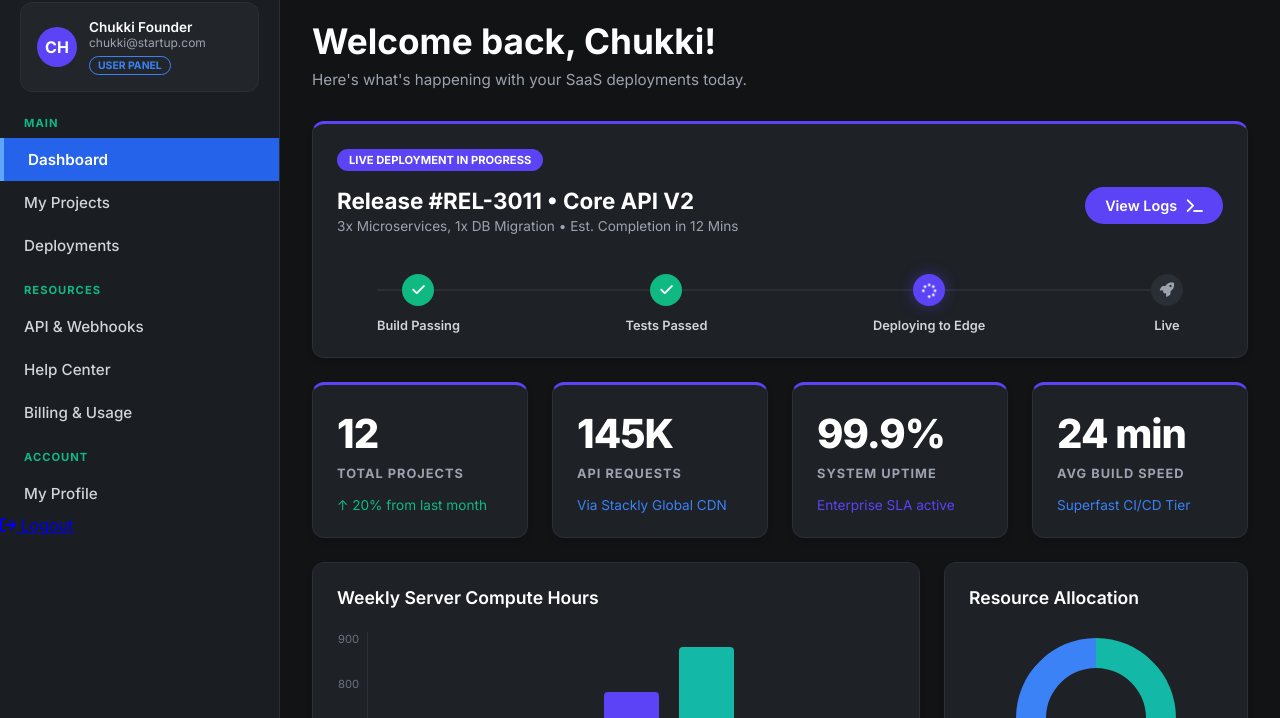
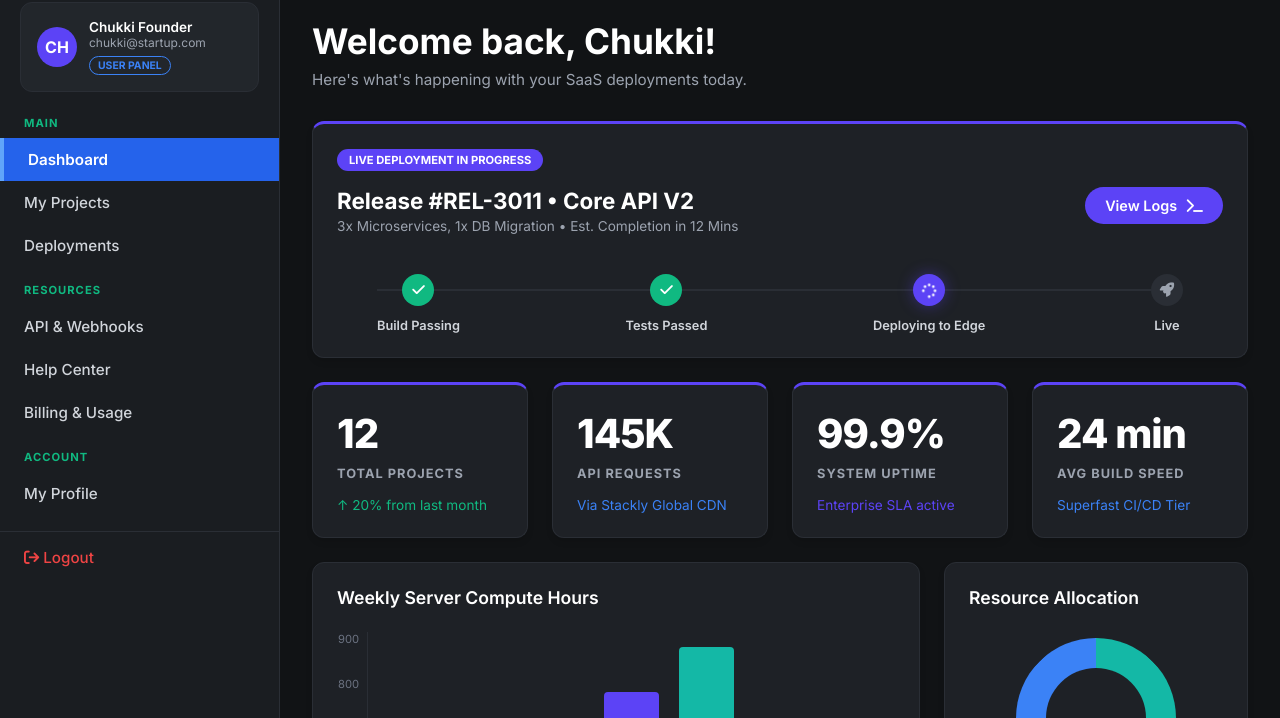
Before and after one commit to gaganachukki/startupsaas, a plain HTML site: page userdashboard.html in a window 1280 px wide. Shown: the part 82-800 px from the top of the page. Drawn offline with Linux system fonts and the light colour scheme.

Commit message:
Add files via upload

```diff
--- a/admindashboard.css
+++ b/admindashboard.css
@@ -46,7 +46,10 @@ body { background: #111315; color: #ffffff; display: flex; height: 100vh; overfl
 .btn-action i { font-size: 1rem; }
 
 /* Cards */
-.card { background: #1e2126; border: 1px solid #2a2e35; border-radius: 12px; padding: 24px; box-shadow: 0 4px 6px rgba(0,0,0,0.1); }
+.card {
+    min-width: 0;
+    max-width: 100%;
+    overflow: hidden; background: #1e2126; border: 1px solid #2a2e35; border-radius: 12px; padding: 24px; box-shadow: 0 4px 6px rgba(0,0,0,0.1); }
 .card-theme-top { border-top: 3px solid #5c43f6; }
 
 /* Progress / Timeline Hero */
@@ -186,3 +189,21 @@ body { background: #111315; color: #ffffff; display: flex; height: 100vh; overfl
     .stat-num { font-size: 2rem; }
     div[style*="grid-template-columns:1fr 1fr; gap:24px;"] { grid-template-columns: 1fr !important; }
 }
+
+/* Logout Button Styling */
+.nav-logout {
+    display: block;
+    padding: 12px 24px;
+    color: #ef4444;
+    text-decoration: none;
+    font-size: 0.95rem;
+    font-weight: 500;
+    transition: 0.2s;
+    border-top: 1px solid #2a2e35;
+    margin-top: 16px;
+    padding-top: 16px;
+}
+.nav-logout:hover {
+    background: rgba(239, 68, 68, 0.1);
+    color: #f87171;
+}
--- a/userdashboard.css
+++ b/userdashboard.css
@@ -186,3 +186,21 @@ body { background: #111315; color: #ffffff; display: flex; height: 100vh; overfl
     .stat-num { font-size: 2rem; }
     div[style*="grid-template-columns:1fr 1fr; gap:24px;"] { grid-template-columns: 1fr !important; }
 }
+
+/* Logout Button Styling */
+.nav-logout {
+    display: block;
+    padding: 12px 24px;
+    color: #ef4444;
+    text-decoration: none;
+    font-size: 0.95rem;
+    font-weight: 500;
+    transition: 0.2s;
+    border-top: 1px solid #2a2e35;
+    margin-top: 16px;
+    padding-top: 16px;
+}
+.nav-logout:hover {
+    background: rgba(239, 68, 68, 0.1);
+    color: #f87171;
+}
--- a/userdashboard.html
+++ b/userdashboard.html
@@ -164,7 +164,7 @@
                 <h1 class="page-title">My Projects</h1>
                 <p class="page-subtitle">Manage your active SaaS projects and repositories.</p>
                 <div class="card card-theme-top" style="margin-bottom:24px;">
-                    <div style="display:flex; justify-content:space-between; margin-bottom:20px;">
+                    <div style="display:flex; justify-content:space-between; margin-bottom:20px; flex-wrap: wrap; gap: 16px; align-items: center;">
                         <h3>Active Repositories</h3>
                         <button class="btn-theme" onclick="window.location.href='404.html'"><i class="fa-solid fa-plus"></i> New Project</button>
                     </div>
@@ -230,7 +230,7 @@
                 <h1 class="page-title">Deployment History</h1>
                 <p class="page-subtitle">Track your recent builds and edge deployments.</p>
                 <div class="card card-theme-top">
-                    <div style="display:flex; justify-content:space-between; margin-bottom:20px;"><h3>Recent Deploys</h3><button class="btn-theme" onclick="window.location.href='404.html'"><i class="fa-solid fa-play"></i> Trigger Build</button></div>
+                    <div style="display:flex; justify-content:space-between; margin-bottom:20px; flex-wrap: wrap; gap: 16px; align-items: center;"><h3>Recent Deploys</h3><button class="btn-theme" onclick="window.location.href='404.html'"><i class="fa-solid fa-play"></i> Trigger Build</button></div>
 
                     <div style="display:flex; align-items:center; gap:16px; padding:16px; border-bottom:1px solid #2a2e35;">
                         <div style="width:12px; height:12px; border-radius:50%; background:#10b981;"></div>
@@ -299,7 +299,7 @@
                 </div>
 
                 <div class="card" style="margin-bottom:24px;">
-                    <div style="display:flex; justify-content:space-between; margin-bottom:20px;">
+                    <div style="display:flex; justify-content:space-between; margin-bottom:20px; flex-wrap: wrap; gap: 16px; align-items: center;">
                         <h3>Active Webhooks</h3>
                         <button class="btn-action" onclick="window.location.href='404.html'"><i class="fa-solid fa-plus"></i> Add Endpoint</button>
                     </div>
```
